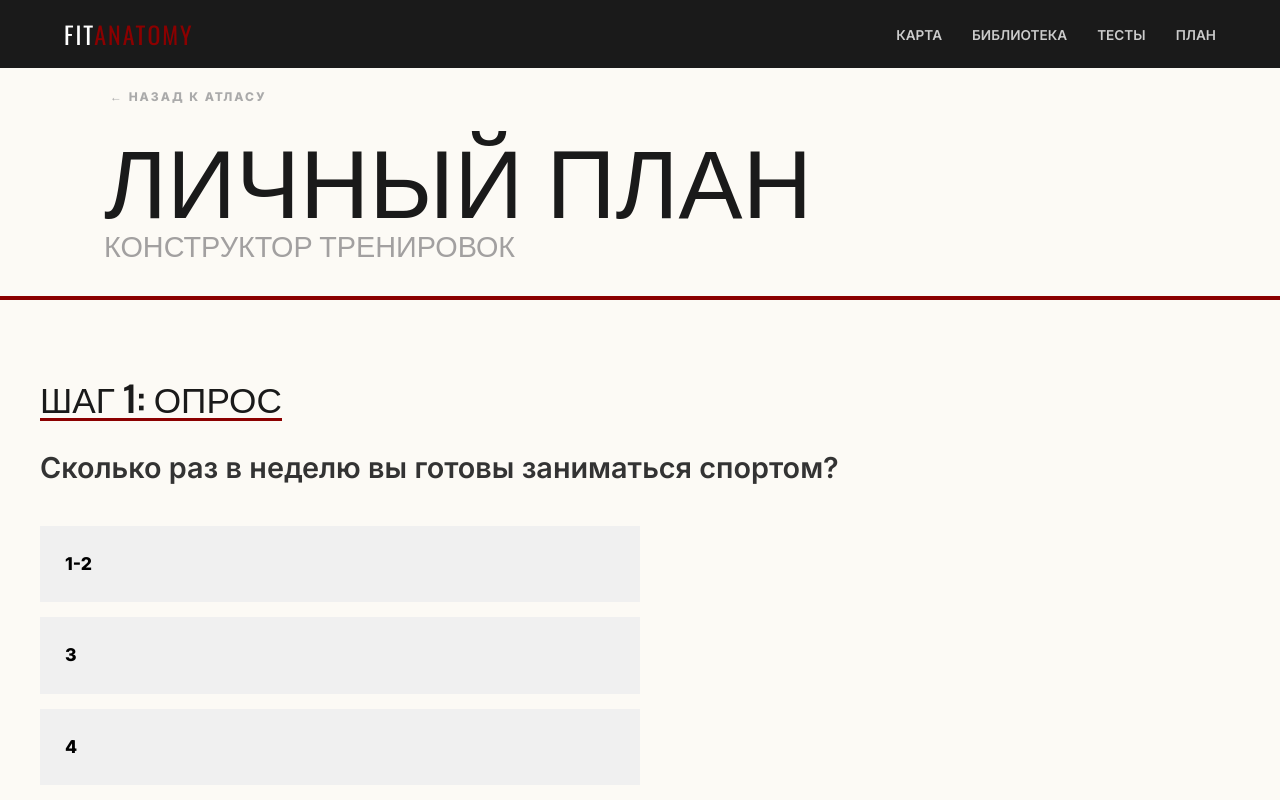
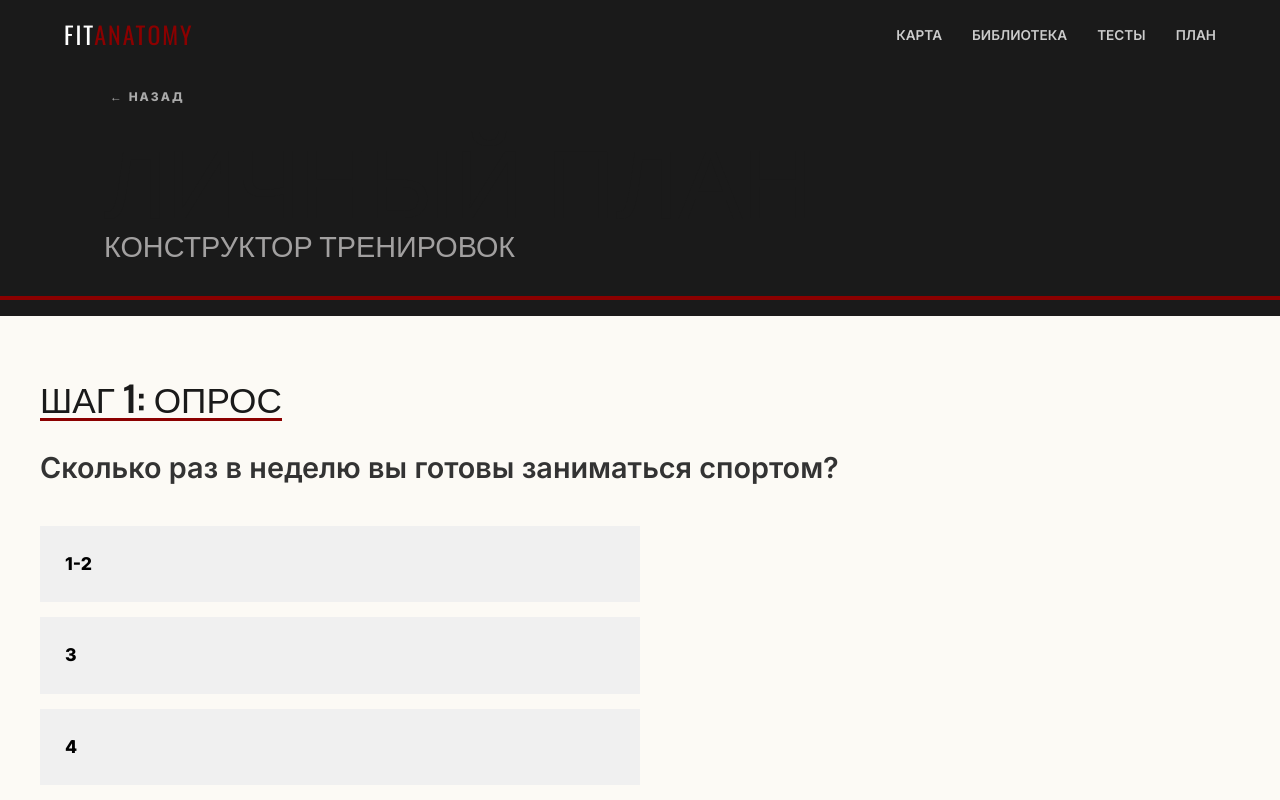
Before and after one commit to alexaeva/anatomyfit, a Vue app in the folder muscle-app/: page /create-plan in a window 1280 px wide. Shown: the top 800 px of the page. Built offline with nearby package versions, Linux system fonts and the light colour scheme.

Commit message:
план тренировок окончательно готов

```diff
--- a/muscle-app/src/views/PlannerView.vue
+++ b/muscle-app/src/views/PlannerView.vue
@@ -4,7 +4,7 @@
     <!-- 1. HEADER (Светлый фон, не липнет) -->
     <header class="hero-header">
       <div class="container-1300">
-        <button @click="$router.push('/')" class="btn-back">← Назад к атласу</button>
+        <button @click="$router.push('/')" class="btn-back">← Назад </button>
         <div class="title-row">
           <h1 class="m-name">ЛИЧНЫЙ ПЛАН</h1>
           <span class="m-cat-small">Конструктор тренировок</span>
@@ -254,7 +254,7 @@ const workoutMeta = computed(() => answers.value[2] === 'Сила' ? '3х10' : '
 .container-1300 { max-width: 1300px; margin: 0 auto; padding: 0 40px; }
 
 /* HEADER - Сделал светлым по просьбе */
-.hero-header { padding-top: 15px; position: relative; background: #fcfaf5; }
+.hero-header { padding-top: 15px; position: relative; background: #1a1a1a; }
 .btn-back { background: none; border: none; font-weight: 800; text-transform: uppercase; font-size: 0.75rem; letter-spacing: 2px; transition: 0.3s; color: #aaa; cursor: pointer; margin-bottom: 20px; }
 .btn-back:hover { color: #8b0000; transform: translateX(-10px); }
 .m-name { font-family: 'Oswald', sans-serif; font-size: 6rem; line-height: 1; text-transform: uppercase; margin: 0; color: #1a1a1a; }
```
